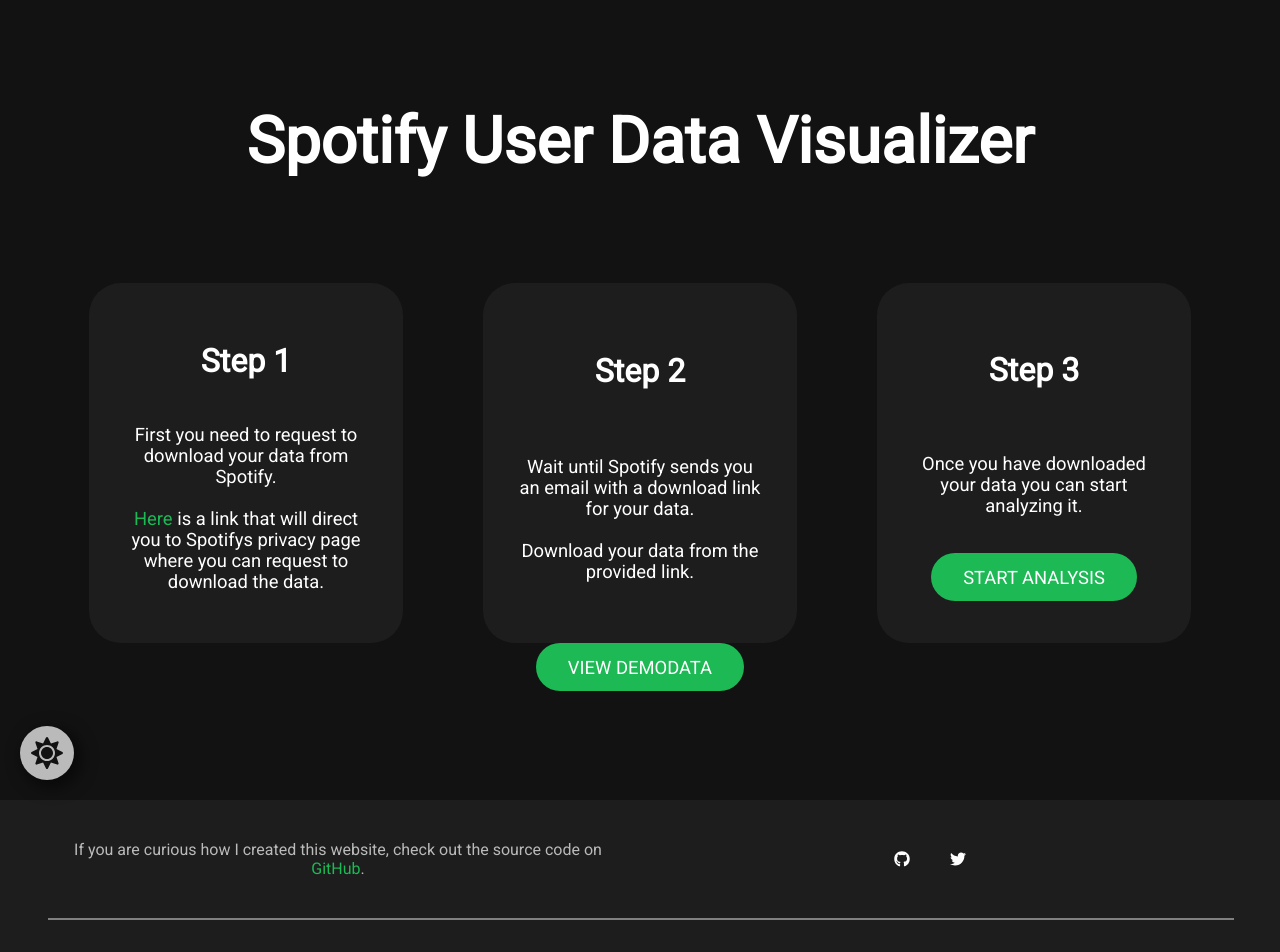
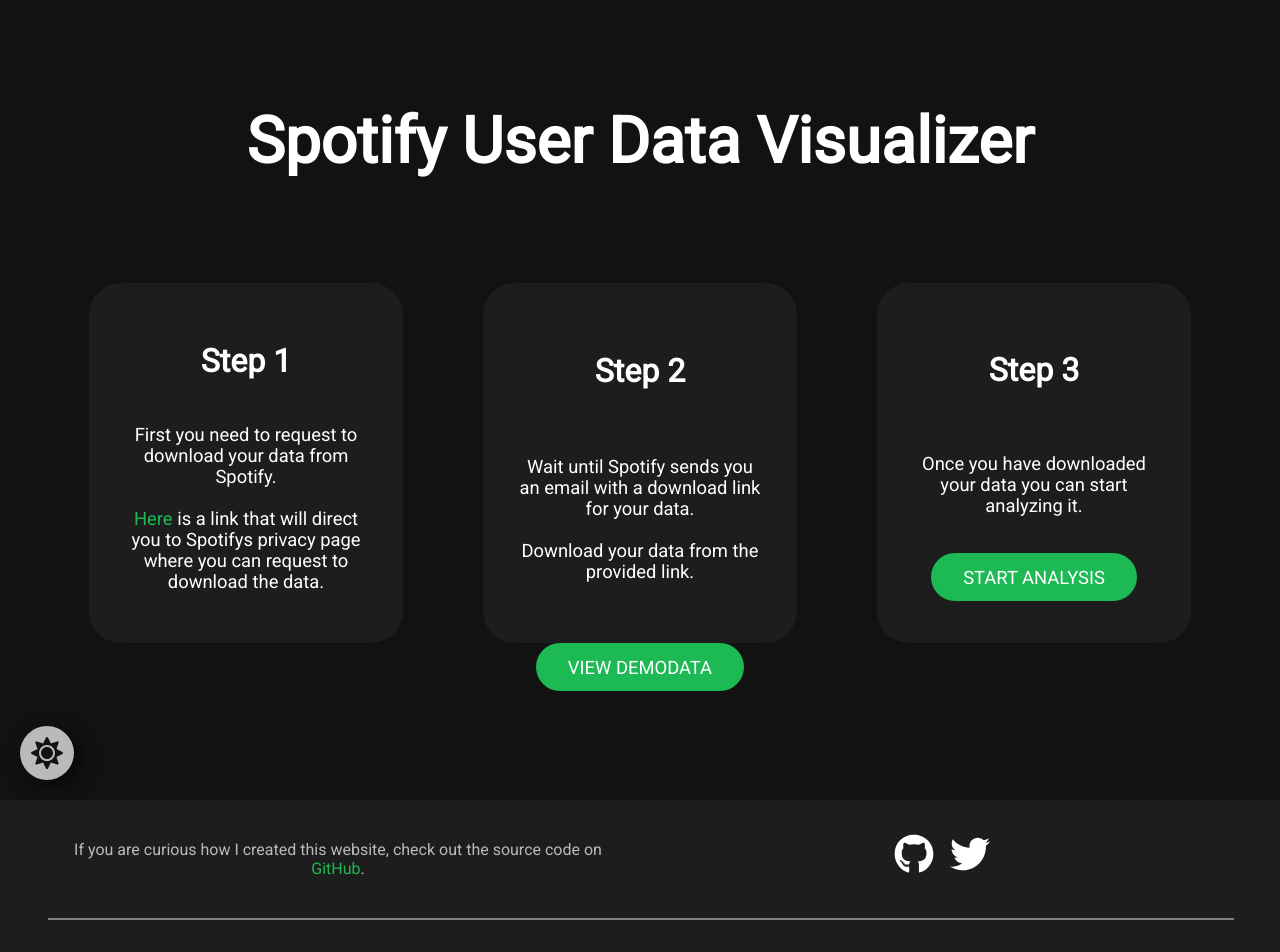
Before and after one commit to JonaWe/spotify-data-visualiser, a Next.js app: page / in a window 1280 px wide. Shown: the top 952 px of the page. Built offline with nearby package versions, Linux system fonts and the light colour scheme.

Commit message:
uses react-icons instead of fa icons now

```diff
--- a/components/Footer/SocialLink.js
+++ b/components/Footer/SocialLink.js
@@ -1,10 +1,9 @@
-import { FontAwesomeIcon } from '@fortawesome/react-fontawesome';
 import styled from 'styled-components';
 
 const Link = styled.a`
+  font-size: 2.5em;
   transition: all 0.15s ease-in-out;
   color: ${({ theme }) => theme.fcPrimary};
-  width: 2.5em;
   &:hover {
     transition: all 0.15s ease-in-out;
     color: ${({ theme }) => theme.accentColor};
@@ -12,10 +11,10 @@ const Link = styled.a`
   }
 `;
 
-export default function SocialLink({ href, icon }) {
+export default function SocialLink({ href, children }) {
   return (
     <Link href={href} target="_blank">
-      <FontAwesomeIcon icon={icon} />
+      {children}
     </Link>
   );
 }
--- a/components/Footer/index.js
+++ b/components/Footer/index.js
@@ -1,4 +1,4 @@
-import { faGithub, faTwitter } from '@fortawesome/free-brands-svg-icons';
+import { FaGithub, FaTwitter } from 'react-icons/fa';
 import styled from 'styled-components';
 import SocialLink from './SocialLink';
 
@@ -74,11 +74,12 @@ export default function Footer() {
     <FooterBox>
       <SocialArea>
         <IconBox>
-          <SocialLink href="https://github.com/JonaWe" icon={faGithub} />
-          <SocialLink
-            href="https://twitter.com/JonaWessendorf"
-            icon={faTwitter}
-          />
+          <SocialLink href="https://github.com/JonaWe">
+            <FaGithub />
+          </SocialLink>
+          <SocialLink href="https://twitter.com/JonaWessendorf">
+            <FaTwitter />
+          </SocialLink>
         </IconBox>
       </SocialArea>
       <DescriptionArea>
--- a/package.json
+++ b/package.json
@@ -8,9 +8,6 @@
     "start": "next start"
   },
   "dependencies": {
-    "@fortawesome/fontawesome-svg-core": "^1.2.35",
-    "@fortawesome/free-brands-svg-icons": "^5.15.3",
-    "@fortawesome/react-fontawesome": "^0.1.14",
     "d3-format": "^2.0.0",
     "date-fns": "^2.22.1",
     "jszip": "^3.6.0",
```
Also changed, not shown: 1 other file (tests, documents, lock files or other folders).
